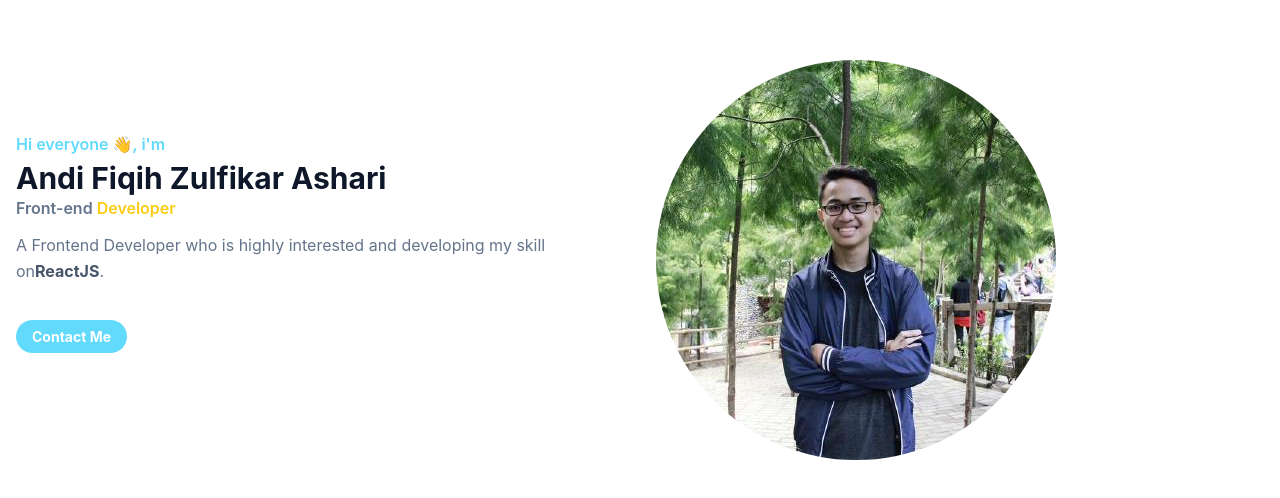
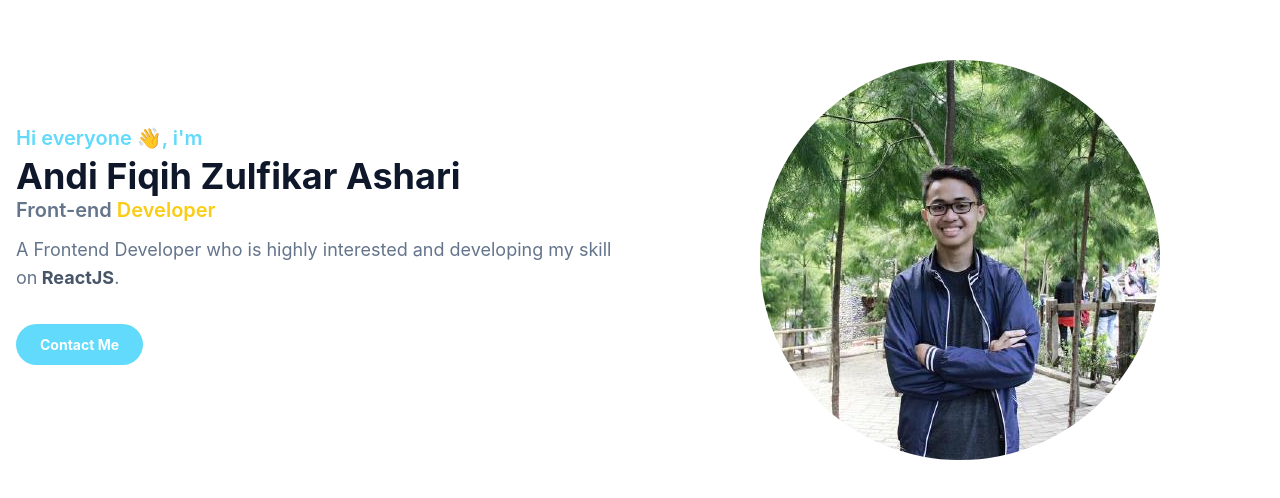
Before and after one commit to fiqihz/MyPortfolio, a React (Create React App) app: page / in a window 1280 px wide. Shown: the part 124-622 px from the top of the page. Built offline with nearby package versions, Linux system fonts and the light colour scheme.

Commit message:
Add responsive layout on Hero

```diff
--- a/src/components/Hero.js
+++ b/src/components/Hero.js
@@ -6,30 +6,34 @@ const Hero = () => {
       <div className="container">
         <div className="flex flex-wrap">
           <div className="w-full self-center px-4 lg:w-1/2">
-            <h1 className="text-base font-semibold text-[#61dafb]">
+            <h1 className="text-base font-semibold text-[#61dafb] md:text-xl">
               Hi everyone 👋, i'm
-              <span className="block font-bold text-slate-900 text-3xl mt-1">
+              <span className="block font-bold text-slate-900 text-3xl mt-1 lg:text-4xl">
                 Andi Fiqih Zulfikar Ashari
               </span>
             </h1>
-            <h2 className="text-slate-500 font-semibold">
+            <h2 className="text-slate-500 font-semibold lg:text-xl">
               Front-end <span className="text-yellow-400">Developer</span>
             </h2>
-            <p className="mt-3 text-slate-500 leading-relaxed mb-10">
+            <p className="mt-3 text-slate-500 leading-relaxed mb-10 lg:text-lg">
               A Frontend Developer who is highly interested and developing my
               skill on
-              <span className="font-bold text-slate-600">ReactJS</span>.
+              <span className="font-bold text-slate-600"> ReactJS</span>.
             </p>
             <a
               href=""
-              className="font-bold bg-[#61dafb] py-2 px-4 text-white rounded-full text-sm hover:opacity-70 transition duration-200 hover:shadow-lg"
+              className="font-bold bg-[#61dafb] py-2 px-4 text-white rounded-full text-sm hover:opacity-70 transition duration-200 hover:shadow-lg md:py-3 lg:px-6"
             >
               Contact Me
             </a>
           </div>
           <div className="w-full self-end px-4 lg:w-1/2">
             <div className="mt-10">
-              <img src={profile} alt="Me" className="rounded-full" />
+              <img
+                src={profile}
+                alt="Me"
+                className="rounded-full max-w-full mx-auto"
+              />
             </div>
           </div>
         </div>
```
